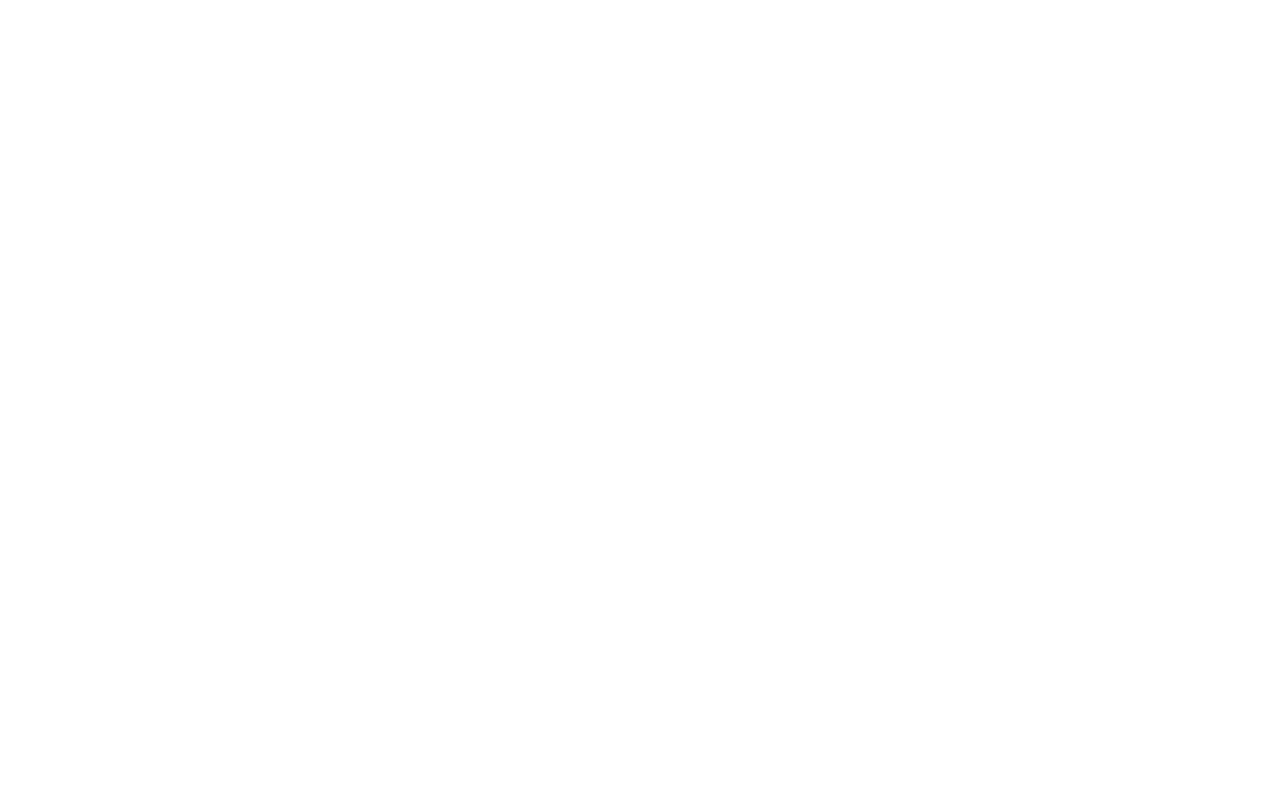
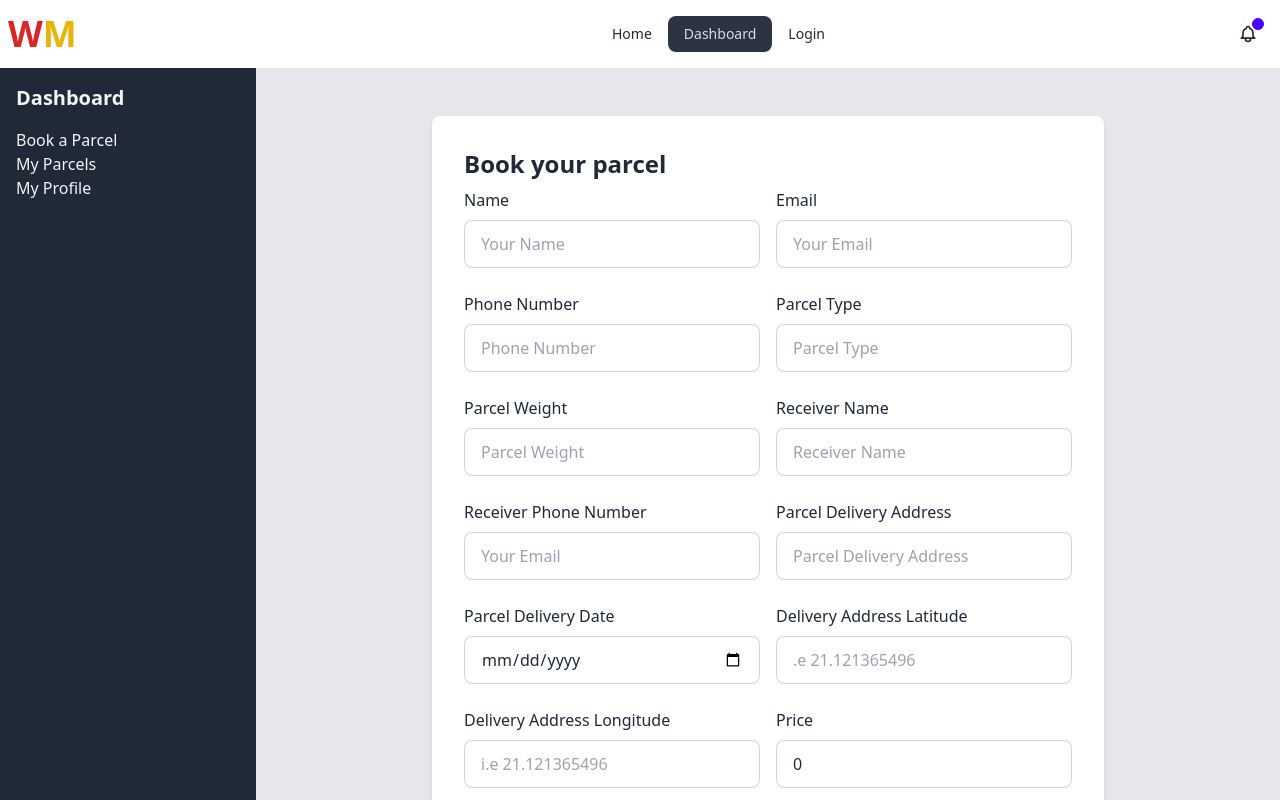
Before and after one commit to ChandanSayed/mm-courier, a React (Vite) app: page /dashboard in a window 1280 px wide. Before the commit this address had no page. Shown: the top 800 px of the page. Built offline with nearby package versions, Linux system fonts and the light colour scheme; no server answers.

Commit message:
Parcel booking form added

```diff
--- a/package.json
+++ b/package.json
@@ -11,6 +11,7 @@
   },
   "dependencies": {
     "aos": "^2.3.4",
+    "axios": "^1.6.2",
     "firebase": "^10.6.0",
     "localforage": "^1.10.0",
     "match-sorter": "^6.3.1",
--- /dev/null
+++ b/src/components/Dashboard.jsx
@@ -0,0 +1,47 @@
+import { useState, useContext } from 'react';
+import ParcelForm from './ParcelForm';
+import { Context } from '../context/AppContext';
+
+const Dashboard = () => {
+  const { loggedUser } = useContext(Context);
+  let [showTab, setShowTab] = useState(1);
+  function tabChange(index) {
+    setShowTab(index);
+  }
+  console.log(loggedUser);
+
+  return (
+    <div className="bg-gray-200 min-h-screen flex">
+      <aside className="bg-gray-800 text-gray-100 w-64 min-h-screen">
+        <div className="p-4">
+          <h2 className="text-xl font-semibold mb-4">Dashboard</h2>
+
+          <div className="tab-container flex flex-col">
+            <button className="text-left" onClick={() => tabChange(1)}>
+              Book a Parcel
+            </button>
+            <button className="text-left" onClick={() => tabChange(2)}>
+              My Parcels
+            </button>
+            <button className="text-left" onClick={() => tabChange(3)}>
+              My Profile
+            </button>
+          </div>
+        </div>
+      </aside>
+      <div className="p-4 grow">
+        <div className={`w-full ${showTab == 1 ? 'block' : 'hidden'}`}>
+          <ParcelForm />
+        </div>
+        <div className={`w-full ${showTab == 2 ? 'block' : 'hidden'}`}>
+          <h3>Tab 2</h3>
+        </div>
+        <div className={`w-full ${showTab == 3 ? 'block' : 'hidden'}`}>
+          <h3>Tab 3</h3>
+        </div>
+      </div>
+    </div>
+  );
+};
+
+export default Dashboard;
--- a/src/components/LoginForm.jsx
+++ b/src/components/LoginForm.jsx
@@ -3,6 +3,7 @@
 import { useContext, useState } from 'react';
 import { GoogleAuthProvider, getAuth, signInWithEmailAndPassword, signInWithPopup } from 'firebase/auth';
 import { Context } from '../context/AppContext';
+import Axios from 'axios';
 
 const LoginForm = () => {
   const [email, setEmail] = useState('');
@@ -11,8 +12,7 @@
   const [success, setSuccess] = useState('');
   const auth = getAuth(app);
   const provider = new GoogleAuthProvider();
-  const { setUser, setUserPhoto, user } = useContext(Context);
-  console.log(user);
+  const { setUser, setUserPhoto, setLoggedUser } = useContext(Context);
 
   function handleGoogleSignIn() {
     signInWithPopup(auth, provider)
@@ -43,11 +43,13 @@
     setError('');
     setSuccess('');
     signInWithEmailAndPassword(auth, email, password)
-      .then(userCredential => {
+      .then(async userCredential => {
         // Signed in
         const user = userCredential.user;
         console.log(user);
         setSuccess('Login successful!');
+        const res = await Axios.post('http://localhost:5000/login', { email });
+        setLoggedUser(res.data);
         setUser(user.displayName);
         setUserPhoto(user.photoURL);
       })
--- /dev/null
+++ b/src/components/ParcelForm.jsx
@@ -0,0 +1,114 @@
+import { useState, useContext } from 'react';
+import { Context } from '../context/AppContext';
+
+const ParcelForm = () => {
+  const { loggedUser } = useContext(Context);
+  const [formData, setFormData] = useState({
+    name: loggedUser?.name,
+    email: loggedUser?.email,
+    phone: '',
+    parcelType: '',
+    parcelWeight: '',
+    receiverName: '',
+    receiverPhone: '',
+    deliveryAddress: '',
+    requestedDeliveryDate: '',
+    deliveryAddressLatitude: '',
+    deliveryAddressLongitude: '',
+    price: 0,
+    status: 'pending'
+  });
+
+  const handleChange = e => {
+    const { name, value } = e.target;
+    setFormData({
+      ...formData,
+      [name]: value
+    });
+  };
+
+  function getFormattedDate() {
+    const currentDate = new Date();
+    const month = String(currentDate.getMonth() + 1).padStart(2, '0');
+    const day = String(currentDate.getDate()).padStart(2, '0');
+    const year = String(currentDate.getFullYear()).slice(-2);
+    const formattedDate = `${day}-${month}-${year}`;
+
+    return formattedDate;
+  }
+
+  const handleSubmit = e => {
+    e.preventDefault();
+    const weight = parseFloat(formData.parcelWeight);
+    let price = weight * 50;
+
+    setFormData({
+      ...formData,
+      price
+    });
+
+    console.log(formData, 'bookingDate', getFormattedDate());
+  };
+
+  return (
+    <form className="max-w-2xl rounded-lg mx-auto my-8 p-8 bg-white shadow-md">
+      <h2 className="text-2xl mb-2 font-semibold">Book your parcel</h2>
+
+      <div className="grid grid-cols-2 gap-4">
+        <div className="mb-2">
+          <label htmlFor="name">Name</label>
+          <input readOnly type="text" id="name" name="name" value={formData.name} onChange={handleChange} className="input input-bordered mt-2 block w-full" placeholder="Your Name" />
+        </div>
+        <div className="mb-2">
+          <label htmlFor="email">Email</label>
+          <input readOnly type="email" id="email" name="email" value={formData.email} onChange={handleChange} className="input input-bordered mt-2 block w-full" placeholder="Your Email" />
+        </div>
+        <div className="mb-2">
+          <label htmlFor="number">Phone Number</label>
+          <input type="number" id="phone" name="phone" value={formData.phone} onChange={handleChange} className="input input-bordered mt-2 block w-full" placeholder="Phone Number" />
+        </div>
+        <div className="mb-2">
+          <label htmlFor="parcelType">Parcel Type</label>
+          <input type="text" id="parcelType" name="parcelType" value={formData.parcelType} onChange={handleChange} className="input input-bordered mt-2 block w-full" placeholder="Parcel Type" />
+        </div>
+        <div className="mb-2">
+          <label htmlFor="parcelWeight">Parcel Weight</label>
+          <input type="email" id="parcelWeight" name="parcelWeight" value={formData.parcelWeight} onChange={handleChange} className="input input-bordered mt-2 block w-full" placeholder="Parcel Weight" />
+        </div>
+        <div className="mb-2">
+          <label htmlFor="receiverName">Receiver Name</label>
+          <input type="text" id="receiverName" name="receiverName" value={formData.receiverName} onChange={handleChange} className="input input-bordered mt-2 block w-full" placeholder="Receiver Name" />
+        </div>
+        <div className="mb-2">
+          <label htmlFor="r_number">Receiver Phone Number</label>
+          <input type="number" id="r_number" name="receiverPhone" value={formData.receiverPhone} onChange={handleChange} className="input input-bordered mt-2 block w-full" placeholder="Your Email" />
+        </div>
+        <div className="mb-2">
+          <label htmlFor="da">Parcel Delivery Address</label>
+          <input type="text" id="da" name="deliveryAddress" value={formData.deliveryAddress} onChange={handleChange} className="input input-bordered mt-2 block w-full" placeholder="Parcel Delivery Address" />
+        </div>
+        <div className="mb-2">
+          <label htmlFor="dd">Parcel Delivery Date</label>
+          <input type="date" id="dd" name="requestedDeliveryDate" value={formData.requestedDeliveryDate} onChange={handleChange} className="input input-bordered mt-2 block w-full" placeholder="Parcel Delivery Date" />
+        </div>
+        <div className="mb-2">
+          <label htmlFor="Latitude">Delivery Address Latitude</label>
+          <input type="text" id="Latitude" name="deliveryAddressLatitude" value={formData.deliveryAddressLatitude} onChange={handleChange} className="input input-bordered mt-2 block w-full" placeholder=".e 21.121365496" />
+        </div>
+        <div className="mb-2">
+          <label htmlFor="Longitude">Delivery Address Longitude</label>
+          <input type="text" id="Longitude" name="deliveryAddressLongitude" value={formData.deliveryAddressLongitude} onChange={handleChange} className="input input-bordered mt-2 block w-full" placeholder="i.e 21.121365496" />
+        </div>
+        <div className="mb-2">
+          <label htmlFor="price">Price</label>
+          <input type="text" id="price" name="price" value={formData.price} onChange={handleChange} className="input input-bordered mt-2 block w-full" placeholder="Price" />
+        </div>
+      </div>
+      <button type="submit" onClick={handleSubmit} className="btn btn-primary mt-4 w-full">
+        Submit
+      </button>
+    </form>
+  );
+};
+
+export default ParcelForm;
--- a/src/components/RegisterForm.jsx
+++ b/src/components/RegisterForm.jsx
@@ -40,7 +40,7 @@
         })
           .then(async () => {
             console.log('Profile updated!');
-            const res = await Axios.post('http://localhost:5000/register', { name, profilePicture, userType });
+            const res = await Axios.post('http://localhost:5000/register', { name, email, profilePicture, userType });
             console.log(res);
           })
           .catch(error => {
--- a/src/context/AppContext.jsx
+++ b/src/context/AppContext.jsx
@@ -7,6 +7,7 @@
 export default function AppContext({ children }) {
   const [user, setUser] = useState('');
   const [userPhoto, setUserPhoto] = useState('');
+  const [loggedUser, setLoggedUser] = useState({});
 
   const auth = getAuth(app);
   useEffect(() => {
@@ -22,7 +23,7 @@
       }
     });
   }, []);
-  return <Context.Provider value={{ user, userPhoto, setUser, setUserPhoto }}>{children}</Context.Provider>;
+  return <Context.Provider value={{ user, userPhoto, setUser, setUserPhoto, loggedUser, setLoggedUser }}>{children}</Context.Provider>;
 }
 
 // export default AppContext;
```
Also changed, not shown: src/main.jsx (+9 -1 lines), 1 other file (tests, documents, lock files or other folders).
